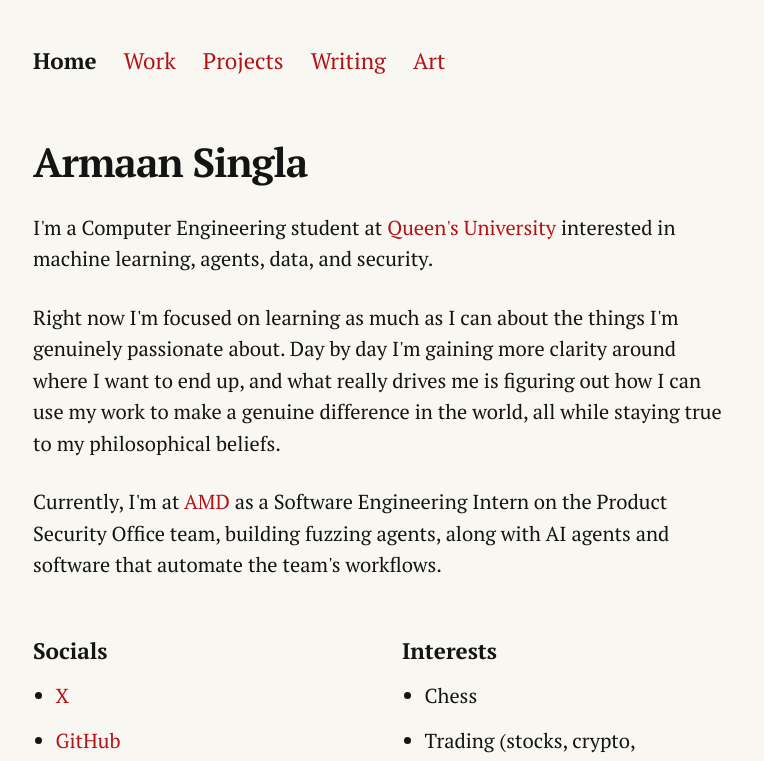
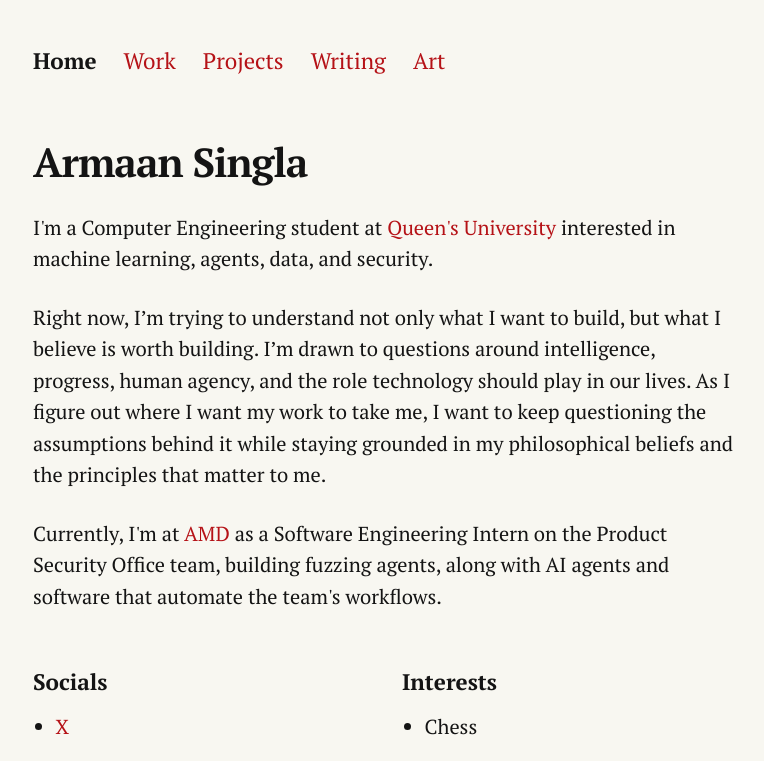
Before and after one commit to armaansingla14/personal-website, a React (Vite) app in the folder armaan-singla-portfolio-main/: page / in a window 1280 px wide. Shown: the top 761 px of the page, without its empty margins (256-1020 px from the left). Built offline with nearby package versions, Linux system fonts and the light colour scheme.

Commit message:
Rewrite second intro paragraph on Home page

```diff
--- a/armaan-singla-portfolio-main/src/pages/Home.tsx
+++ b/armaan-singla-portfolio-main/src/pages/Home.tsx
@@ -31,11 +31,10 @@ const Home = () => {
       </p>
 
       <p className="text-base sm:text-lg leading-relaxed">
-        Right now I'm focused on learning as much as I can about the things I'm
-        genuinely passionate about. Day by day I'm gaining more clarity around
-        where I want to end up, and what really drives me is figuring out how I
-        can use my work to make a genuine difference in the world, all
-        while staying true to my philosophical beliefs.
+        Right now, I’m trying to understand not only what I want to build, but what I believe is worth building.
+        I’m drawn to questions around intelligence, progress, human agency, and the role technology should play in our lives.
+        As I figure out where I want my work to take me, I want to keep questioning the assumptions behind it while staying
+        grounded in my philosophical beliefs and the principles that matter to me.
       </p>
 
       <p className="text-base sm:text-lg leading-relaxed">
```
